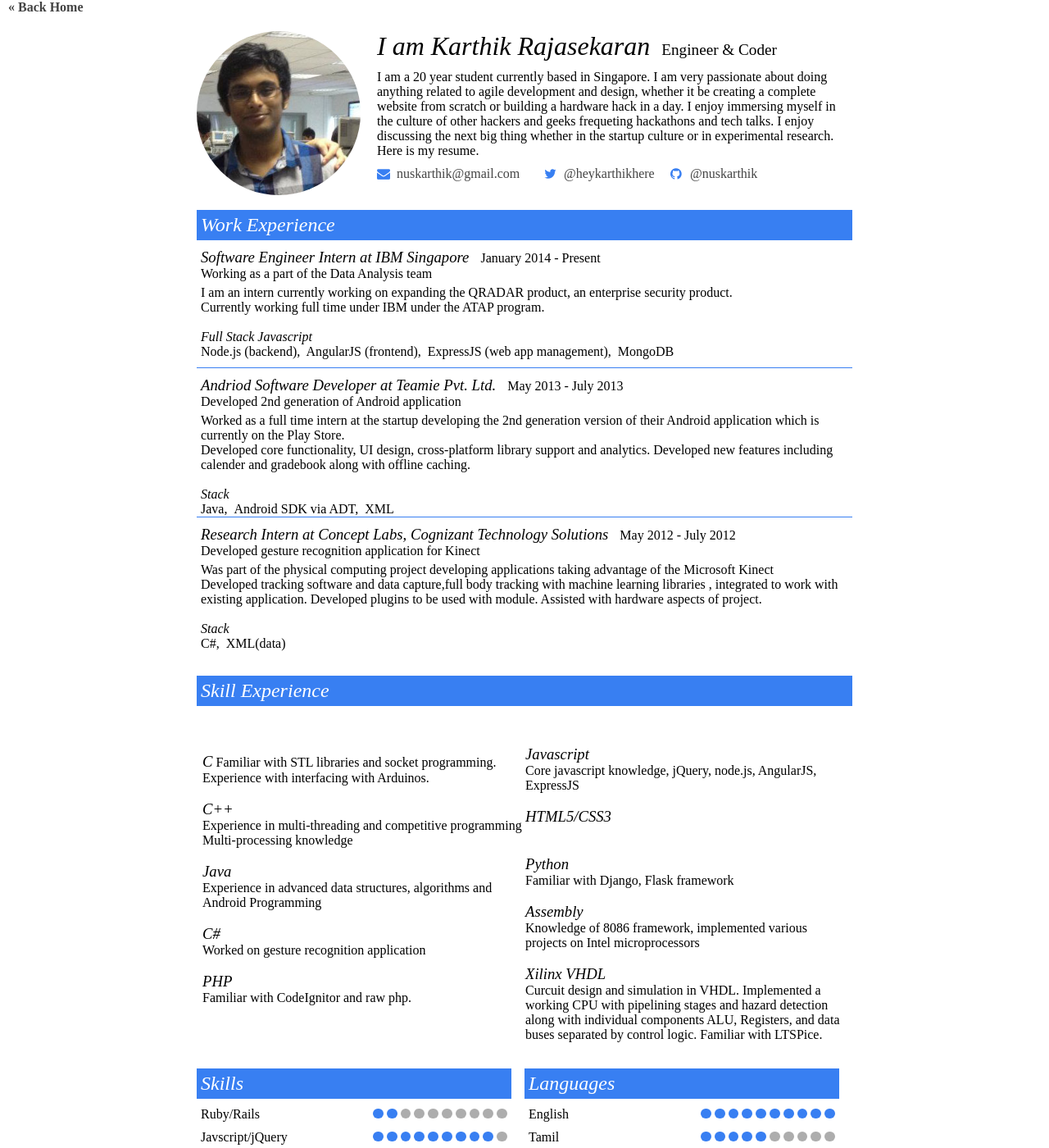
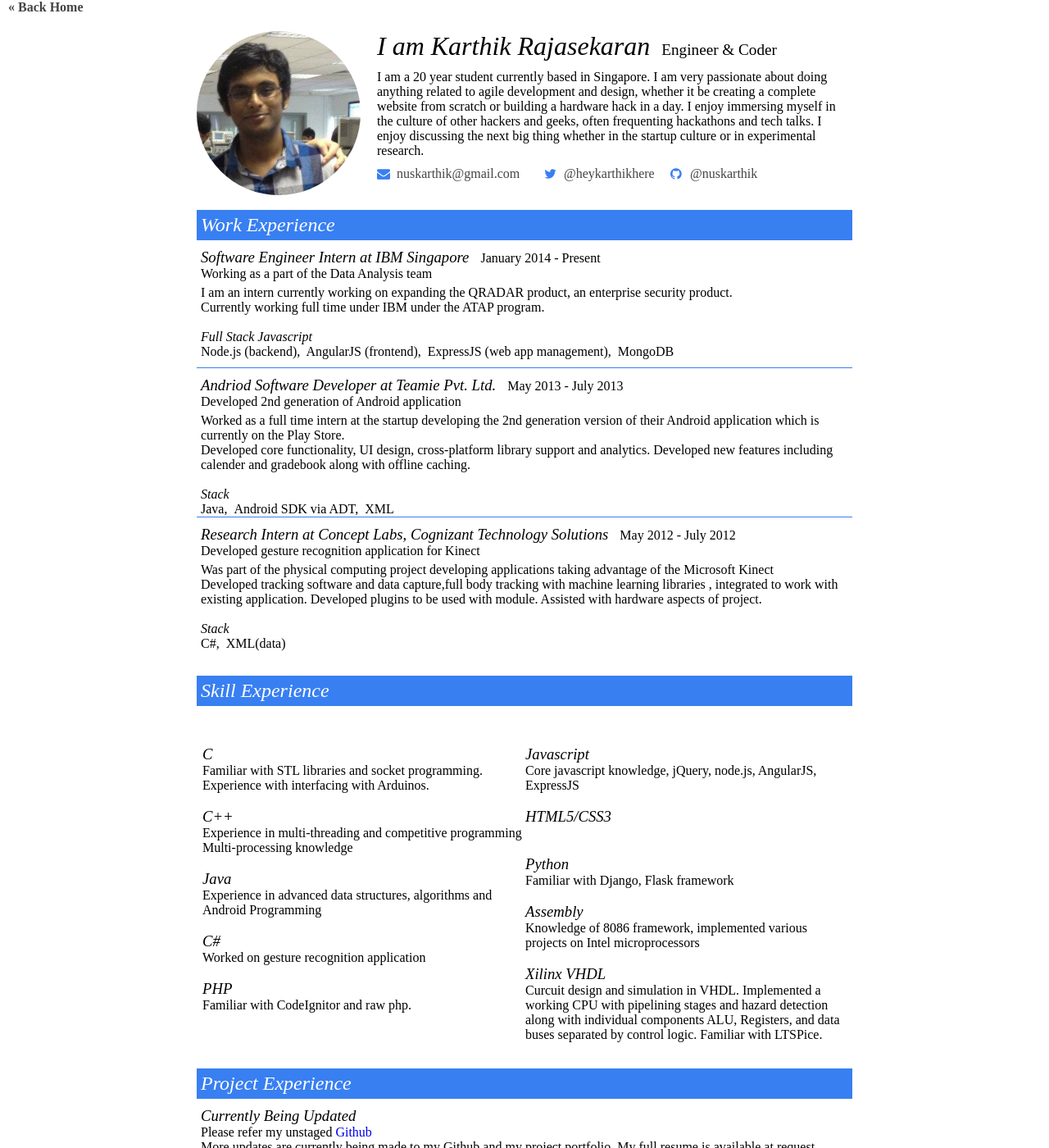
Before and after one commit to nuskarthik/karthik.github.io, a Jekyll site: the page built from cv.html, in a window 1280 px wide and 1400 px high. Shown: the whole window at 82% size. Built offline with Jekyll 4.4.1, drawn with Linux system fonts in a browser that asks for light colours; some web fonts are replaced; Markdown is read by kramdown in place of the engine named in the settings; some of the changed text lies outside the part shown.

Commit message:
fixed cv issues

```diff
--- a/cv.html
+++ b/cv.html
@@ -11,7 +11,7 @@
       <span class='cv-card-job'>Engineer & Coder</span>
     </div>
     <div class='cv-card-bio'>
-      <p>I am a 20 year student currently based in Singapore. I am very passionate about doing anything related to agile development and design, whether it be creating a complete website from scratch or building a hardware hack in a day. I enjoy immersing myself in the culture of other hackers and geeks frequeting hackathons and tech talks. I enjoy discussing the next big thing whether in the startup culture or in experimental research. Here is my resume.</p>
+      <p>I am a 20 year student currently based in Singapore. I am very passionate about doing anything related to agile development and design, whether it be creating a complete website from scratch or building a hardware hack in a day. I enjoy immersing myself in the culture of other hackers and geeks, often frequenting hackathons and tech talks. I enjoy discussing the next big thing whether in the startup culture or in experimental research. </p>
     </div>
     <div class='cv-card-contact'>
       <ul class='cv-contact-personal'>
@@ -117,7 +117,7 @@
     <div class='cv-experience-item'>
     <table width='100%' ><tr>
       <td width="50%" >
-        <h3>C</h3>
+        <h3>C</h3><br/>
         Familiar with STL libraries and socket programming. Experience with interfacing with Arduinos.
         <br/><br/><h3>C++</h3><br/>
         Experience in multi-threading and competitive programming
@@ -141,10 +141,26 @@
     </td></tr></table>
   </div>
   </div>
+
+  <div class='cv-experience' >
+    <h2>Project Experience</h2>
+    <ul>
+      <li class='cv-experience-item'>
+        <div class='cv-experience-place'>
+          <h3>Currently Being Updated</h3>
+          <p class='cv-experience-place-desc'>Please refer my unstaged <a href="http://www.github.com/nuskarthik" target="" >Github</a><br/>
+          <p>More updates are currently being made to my Github and my project portfolio. My full resume is available at request.</p></p>
+        </div>
+        <div class='cv-experience-desc'>
+
+        </div>
+      </li>
+    </ul>
+  </div>
   <div class='cv-skills'>
     <h2>Skills</h2>
     <ul>
-      <li class='cv-skill'>
+      <!-- <li class='cv-skill'>
         <span>Ruby/Rails</span>
         <ul class='cv-meter'>
           <li class='on'></li>
@@ -233,6 +249,21 @@
           <li class='off'></li>
           <li class='off'></li>
         </ul>
+      </li> -->
+      <li class='cv-skill'>
+        <span>Coding</span>
+        <ul class='cv-meter'>
+          <li class='on'></li>
+          <li class='on'></li>
+          <li class='on'></li>
+          <li class='on'></li>
+          <li class='on'></li>
+          <li class='off'></li>
+          <li class='off'></li>
+          <li class='off'></li>
+          <li class='off'></li>
+          <li class='off'></li>
+        </ul>
       </li>
       <li class='cv-skill'>
         <span>Learning</span>
@@ -286,4 +317,5 @@
       </li>
     </ul>
   </div>
-</div>
+
+  </div>
```
